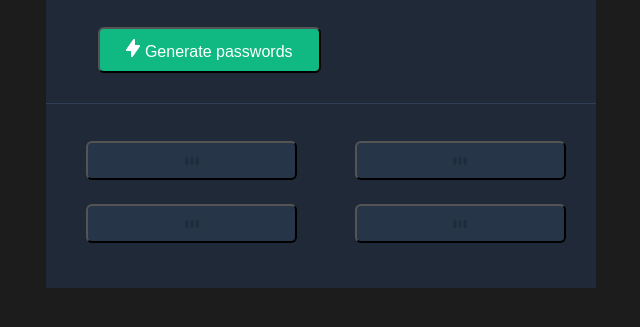
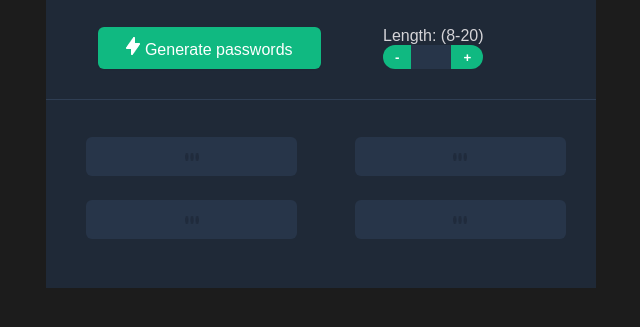
Before and after one commit to Anushka-shukla/Random_Password_Generator, a plain HTML site: page index.html in a window 1280 px wide. Shown: the part 313-640 px from the top of the page, without its empty margins (319-959 px from the left). Drawn offline with Linux system fonts and the light colour scheme.

Commit message:
added length controlling toggle for password len

```diff
--- a/index.css
+++ b/index.css
@@ -30,7 +30,7 @@ h2{
     /* or 100% */
     letter-spacing: -0.025em;
     /* white */
-    color: #FFFFFF;font-family:sans-serif;
+    color: #FFFFFF;
     font-style:normal;
     font-weight: 800;
     font-size: 40px;
@@ -71,6 +71,7 @@ button.generatePasswordBtn{
     padding: 10px;
     gap: 16px;
     cursor: pointer;
+    border: none;
 }
 
 img.img-pass{
@@ -117,6 +118,7 @@ li{
     background-repeat: no-repeat;
     background-size: 14px 8px;
     background-position: 50% 50%;
+    border: none;
 }
 
 #Paswd2 {
@@ -133,6 +135,7 @@ li{
     background-repeat: no-repeat;
     background-size: 14px 8px;
     background-position: 50% 50%;
+    border: none;
 }
 
 #Paswd3 {
@@ -149,6 +152,7 @@ li{
     background-repeat: no-repeat;
     background-size: 14px 8px;
     background-position: 50% 50%;
+    border: none;
 }
 
 #Paswd4 {
@@ -165,4 +169,69 @@ li{
     background-repeat: no-repeat;
     background-size: 14px 8px;
     background-position: 50% 50%;
+    border: none;
 }
+
+label {
+    color:#D5D4D8;
+    font-weight: 500;
+    font-size: medium;
+    margin-bottom: 4px;
+
+}
+
+.length-control {
+    height: 24px;
+    display: flex;
+}
+
+.length-control > input {
+    height: 100%;
+    width: 3em;
+    text-align: center;
+    background: #273549;
+    border: none;
+    color: #D5D4D8;
+    text-align: center;
+}
+
+.length-control > input:focus {
+    background: rgba(0,0,0,0.1);
+    /*outline: none;*/
+}
+
+.length-control > button {
+    padding: 0 12px;
+    font-weight: 500;
+    color:#ffff;
+    background: #10B981;
+    font-weight: bold;
+    cursor: pointer;
+}
+
+
+.length-control > button#decrement {
+    border-radius: 12px 0 0 12px;
+    border: none;
+}
+
+.length-control > button#increment {
+    border-radius: 0 12px 12px 0;
+    border: none;
+
+}
+
+
+button:hover,
+button:active {
+    opacity: 0.8;
+}
+
+.container{
+    display: flex;
+    flex-direction: row;
+}
+
+.length{
+    padding: 10px;
+}
--- a/index.html
+++ b/index.html
@@ -13,12 +13,32 @@
                 <h2><span class="text1">Generate a </span><br><span class="text2">random password</span></h2>
                 <p>Never use an insecure password again.</p>
             </div>
-            <div class="generatePassBtn-container">
-                <button class="generatePasswordBtn" onclick="render()"> <img src="/assets/Icon.png" alt="password" class="img-pass">
-                    Generate
-                    passwords</button>
+
+            <div class="container">
+
+                <div class="generatePassBtn-container">
+
+                    <button class="generatePasswordBtn" onclick="render()"> <img src="/assets/Icon.png" alt="password"
+                            class="img-pass">
+                        Generate
+                        passwords
+                    </button>
+
+                </div>
+
+
+                <div class="length">
+
+                    <label for="password-length">Length: (8-20)</label>
+                    <div class="length-control">
+                        <button id="decrement" >-</button>
+                        <input type="number" id="password-length" min="8" max="20" inputmode="numeric">
+                        <button id="increment" >+</button>
+                    </div>
+
+                </div>
+
             </div>
-            <!-- <hr> -->
 
             <div class="passwordBtn-container">
                 <ul class="pass-list">
--- a/index.js
+++ b/index.js
@@ -1,6 +1,4 @@
 let generatePass = document.getElementById("generatePasswordBtn")
-
-let passwordlen = 8
 
 let passwordEl1 = ""
 let passwordEl2 = ""
@@ -11,6 +9,19 @@ let password1 = document.querySelector("#Paswd1")
 let password2 = document.querySelector("#Paswd2")
 let password3 = document.querySelector("#Paswd3")
 let password4 = document.querySelector("#Paswd4")
+
+// Length control toggle
+let incBtn = document.getElementById("increment")
+let decBtn = document.getElementById("decrement")
+let inputLen = document.getElementById("password-length")
+
+incBtn.addEventListener('click', ()=>{
+    inputLen.value = parseInt(inputLen.value) + 1
+})
+
+decBtn.addEventListener('click', ()=>{
+    inputLen.value = parseInt(inputLen.value) - 1
+})
 
 
 // displaying the passwords on the buttons
@@ -37,7 +48,7 @@ function generateRandomPass() {
 
     let str = "ABCDEFGHIJKLMNOPQRSTUVWXYZ" + "abcdefghijklmnopqrstuvwxyz" + "!@#$%^&*" + "1234567890"
 
-    for (let i = 0; i <= passwordlen; i++) {
+    for (let i = 1; i <= inputLen.value; i++) {
         let char = Math.floor(Math.random() * str.length)
         pass = pass + str.charAt(char)
         console.log(pass)
```
